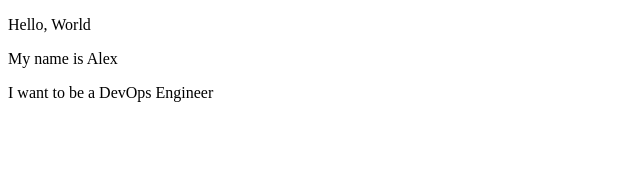
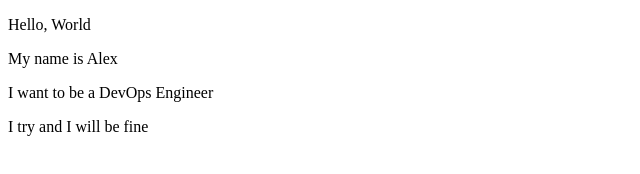
Before and after one commit to Alex-AY-04/test, a plain HTML site: page index.html in a window 1280 px wide. Shown: the whole page, without its empty margins (0-640 px from the left). Drawn offline with Linux system fonts and the light colour scheme.

Commit message:
new commit

```diff
--- a/index.html
+++ b/index.html
@@ -9,5 +9,6 @@
     <p>Hello, World</p>
     <p>My name is Alex</p>
     <p>I want to be a DevOps Engineer</p>
+    <p>I try and I will be fine</p>
 </body>
 </html>
```
